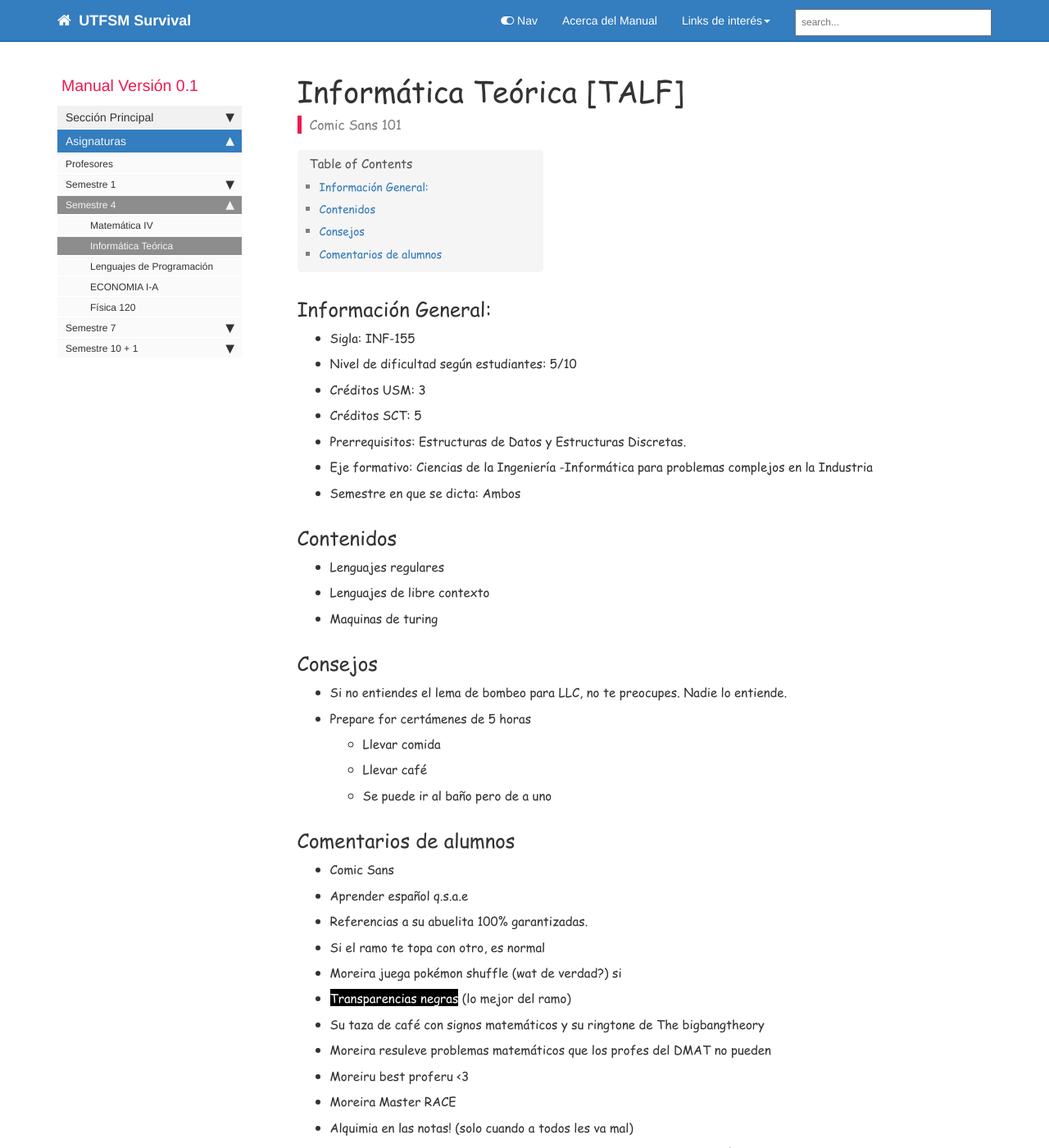
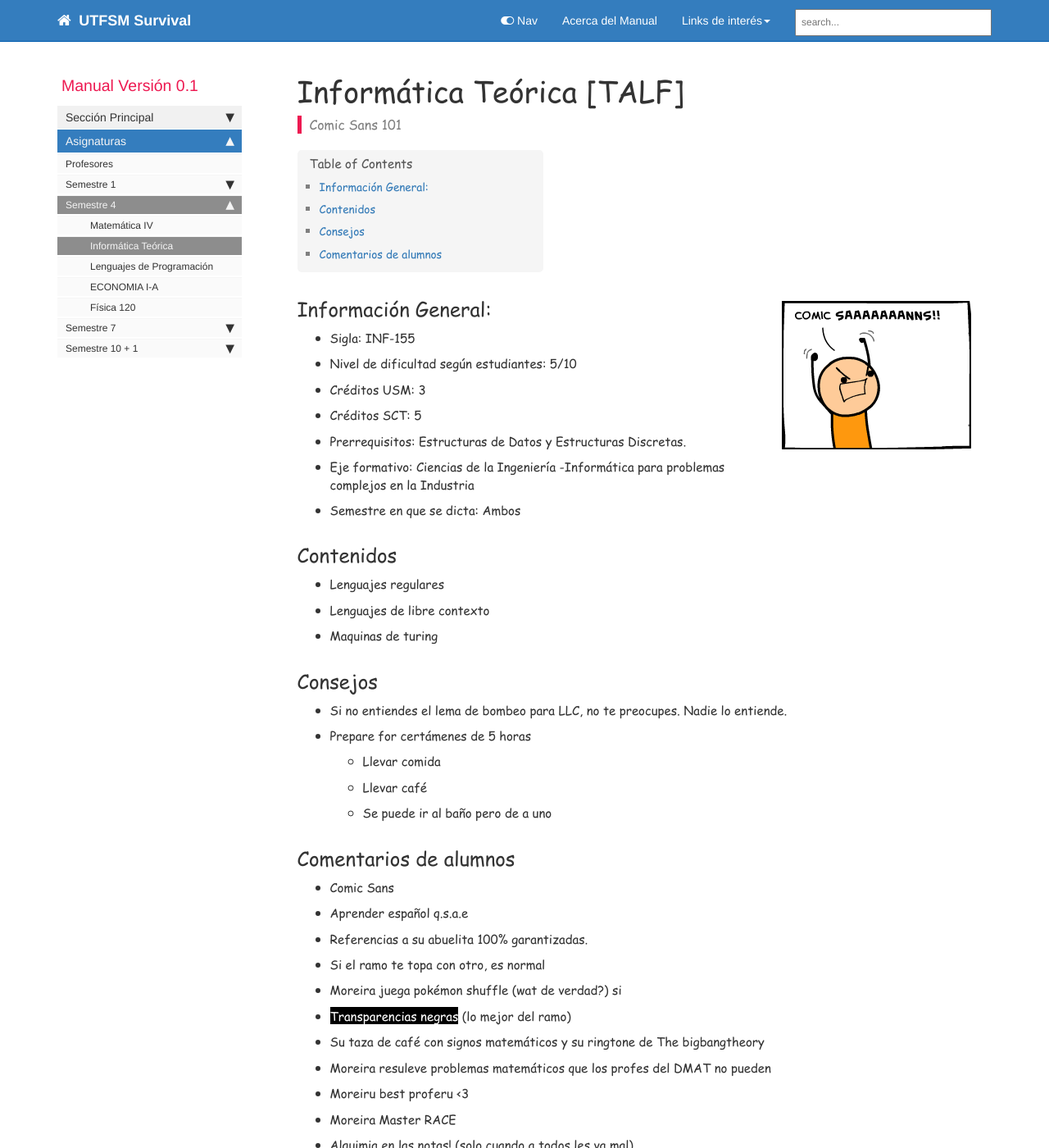
Before and after one commit to CEEINF-UTFSM/utfsm-survival-guide, a Jekyll site: the page built from pages/semestre-4/semestre4_INF155.md, in a window 1280 px wide and 1400 px high. Shown: the whole window at 82% size. Built offline with Jekyll 4.4.1, drawn with Linux system fonts in a browser that asks for light colours; comment, search, counter and statistics services are not loaded.

Commit message:
Imagenes a la derecha

```diff
--- a/_layouts/default.html
+++ b/_layouts/default.html
@@ -70,7 +70,7 @@
        });
     </script>
     {% endif %}
-
+    <link rel="stylesheet" type="text/css" href="{{ site.baseurl }}/css/default-style.css">
 </head>
 <body>
 {% include topnav.html %}
--- /dev/null
+++ b/css/default-style.css
@@ -0,0 +1,12 @@
+@media screen and (min-width: 500px) {
+    #right-img{
+        float: right;
+        margin: 25px;
+    }
+}
+@media screen and (max-width: 500px) {
+    #right-img{
+        display: block;
+        margin: 0 auto;
+    }
+}
--- a/pages/semestre-4/semestre4_INF155.md
+++ b/pages/semestre-4/semestre4_INF155.md
@@ -8,6 +8,7 @@ permalink: semestre4_INF155.html
 folder: semestre-4
 ---
 <link rel="stylesheet" href="{{ site.baseurl }}/css/comic-sans.css">
+<img id="right-img" src="{{ site.baseurl }}/images/comic_sans.png">
 
 ## Información General:
 * Sigla: INF-155
@@ -17,7 +18,6 @@ folder: semestre-4
 * Prerrequisitos: Estructuras de Datos y Estructuras Discretas.
 * Eje formativo:  Ciencias de la Ingeniería -Informática para problemas complejos en la Industria
 * Semestre en que se dicta: Ambos
-
 
 ## Contenidos
 
```
Also changed, not shown: images/comic_sans.png (added).
